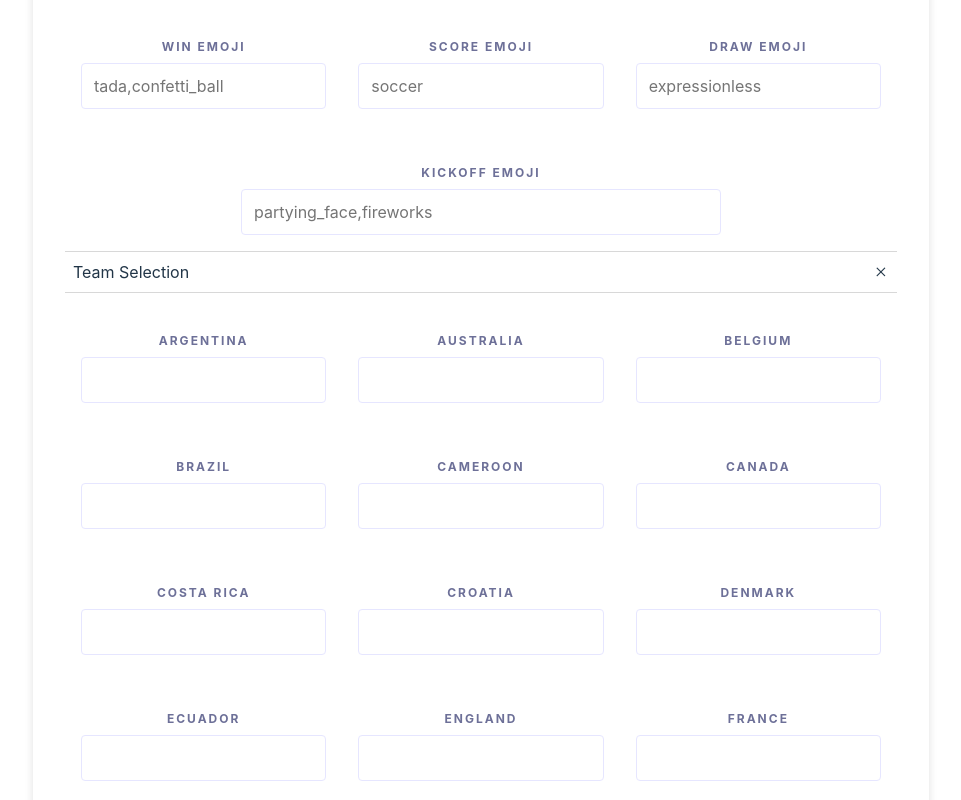
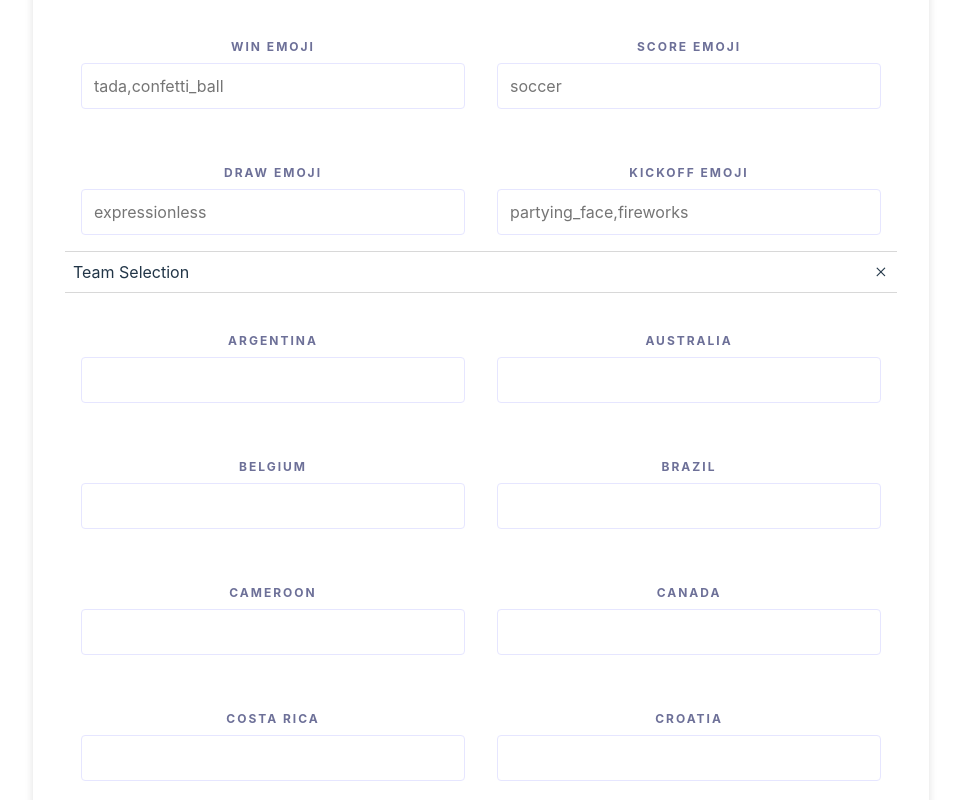
Before and after one commit to Plastonick/Sweepstakes-Frontend, a Svelte app: page / in a window 1280 px wide. Shown: the part 460-1260 px from the top of the page, without its empty margins (159-1120 px from the left). Built offline with nearby package versions, Linux system fonts and the light colour scheme.

Commit message:
tweak css

```diff
--- a/src/app.css
+++ b/src/app.css
@@ -178,12 +178,13 @@ label {
 
 .form-section {
     display: flex;
+    flex-direction: row;
     flex-wrap: wrap;
     align-content: center;
 }
 
 .form-section > * {
-    flex: 1 1 10vw;
+    flex: 1 1 auto;
 }
 
 .form-element {
```
